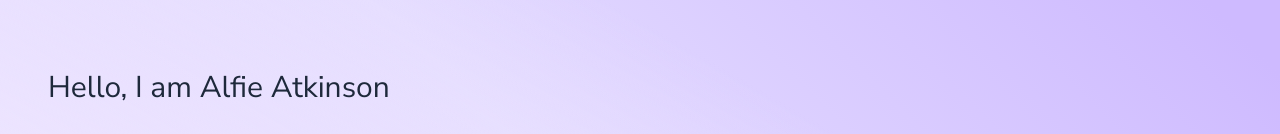
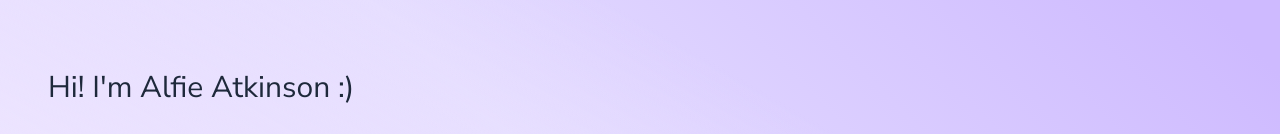
Before and after one commit to alfieatkinson/portfolio, a React (Vite) app: page / in a window 1280 px wide. Shown: the part 134-268 px from the top of the page. Built offline with nearby package versions, Linux system fonts and the light colour scheme.

Commit message:
Update Hero component greeting for a more friendly tone

```diff
--- a/src/components/sections/Hero.tsx
+++ b/src/components/sections/Hero.tsx
@@ -21,9 +21,9 @@ export default function Hero(): React.JSX.Element {
     >
       <div className='flex h-3/4 flex-col justify-center space-y-4 sm:space-y-6'>
         <h2 className={clsx('animate-fade-in', 'text-xl sm:text-2xl lg:text-3xl')}>
-          Hello, I am{' '}
+          Hi! I'm{' '}
           <SlidingInUnderline type='secondary' height='lg'>
-            Alfie Atkinson
+            Alfie Atkinson {':)'}
           </SlidingInUnderline>
         </h2>
         <h1
```
